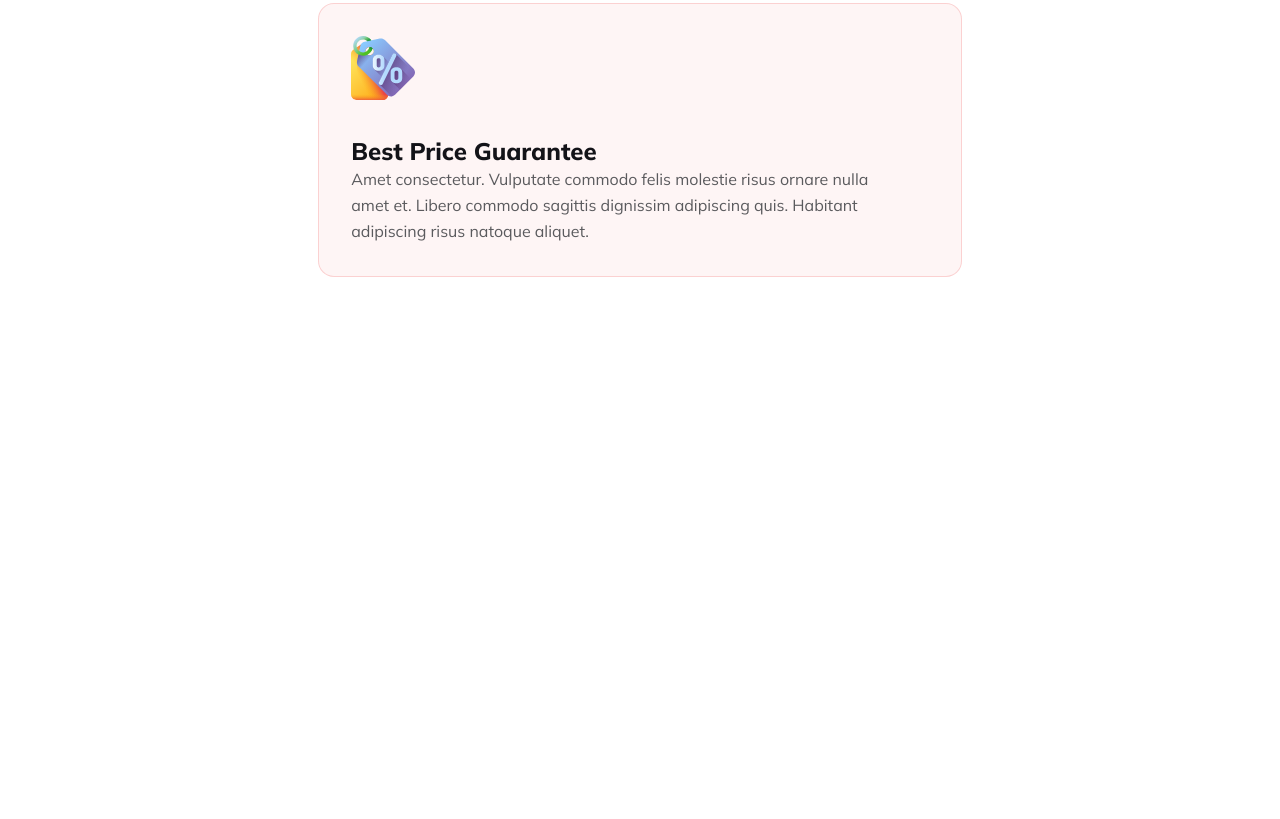
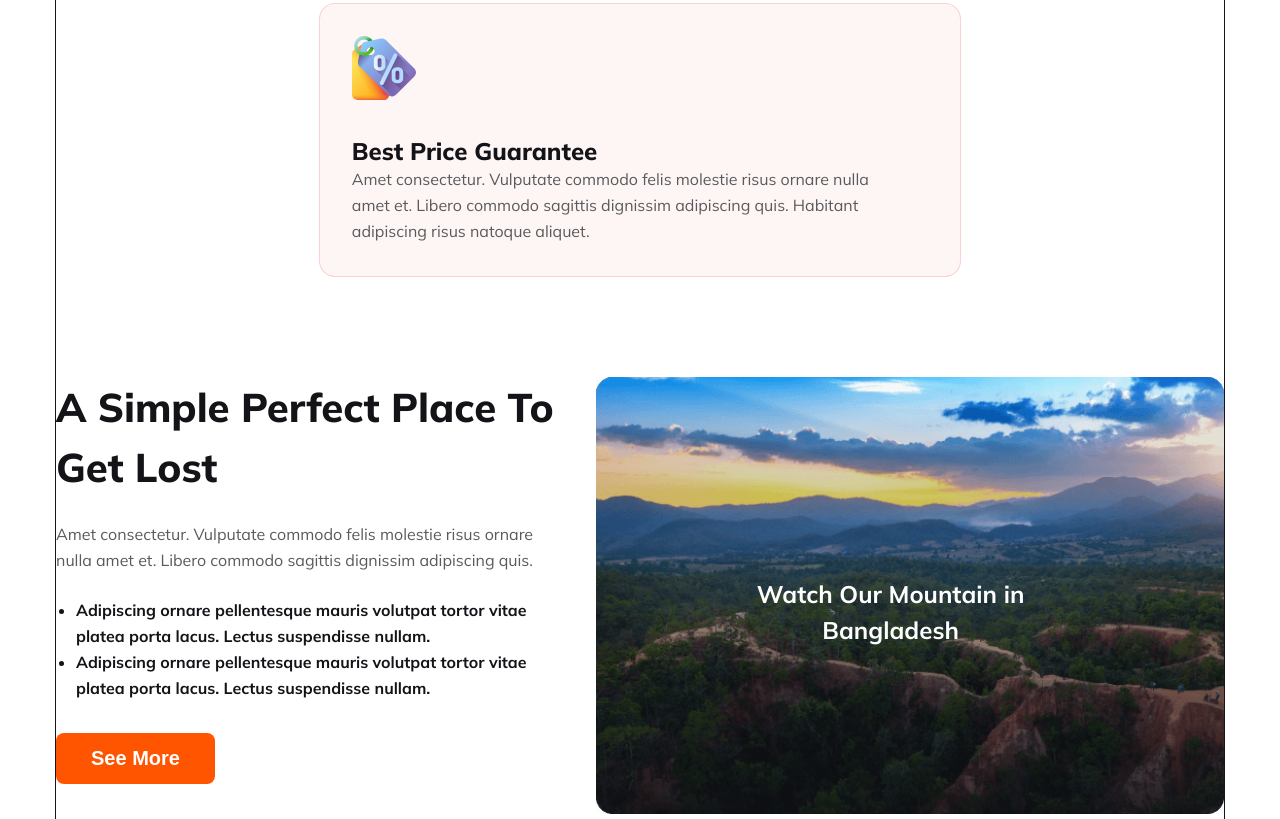
Before and after one commit to mrkhan-dev/khan-travel-a2, a plain HTML site: page index.html in a window 1280 px wide. Shown: the part 3073-3892 px from the top of the page. Before the commit the page ends 3350 px from the top, so only its background shows below. Drawn offline with Linux system fonts and the light colour scheme.

Commit message:
complete simple place section

```diff
--- a/index.html
+++ b/index.html
@@ -138,6 +138,23 @@
           </div>
         </div>
       </section>
+      <!-- place section -->
+      <section class="place">
+        <div class="place-content">
+          <h1 class="place-title">A Simple Perfect Place To Get Lost</h1>
+          <p class="place-description">
+            Amet consectetur. Vulputate commodo felis molestie risus  ornare nulla amet et. Libero commodo sagittis dignissim adipiscing quis.
+          </p>
+          <ul class="place-list">
+            <li>Adipiscing ornare pellentesque mauris volutpat tortor vitae platea porta lacus. Lectus suspendisse nullam.</li>
+            <li>Adipiscing ornare pellentesque mauris volutpat tortor vitae platea porta lacus. Lectus suspendisse nullam.</li>
+          </ul>
+          <button class="btn-primary">See More</button>
+        </div>
+        <div class="place-image">
+         <h2 class="place-image-caption">Watch Our Mountain in Bangladesh</h2>
+        </div>
+      </section>
     </main>
     <footer></footer>
   </body>
--- a/styles/style.css
+++ b/styles/style.css
@@ -11,6 +11,8 @@ body {
   font-family: "Mulish", sans-serif;
   width: 1170px;
   margin: 0 auto;
+  border-left: 1px solid #131318;
+  border-right: 1px solid #131318;
 }
 
 /* Header section start */
@@ -346,6 +348,58 @@ figcaption {
   margin-top: 24px;
 }
 
+.place {
+  margin-top: 100px;
+  display: flex;
+  gap: 24px;
+}
+
+.place-title {
+  font-size: 2.5rem;
+  color: #131318;
+  font-weight: 800;
+  line-height: 60px;
+}
+
+.place-description {
+  margin-top: 24px;
+  color: #5a5a5d;
+  font-size: 1rem;
+  font-weight: 400;
+  line-height: 26px;
+}
+
+.place-list {
+  margin-top: 24px;
+  margin-bottom: 32px;
+  color: #131318;
+  font-size: 1rem;
+  font-weight: 700;
+  line-height: 26px;
+  margin-left: 20px;
+}
+
+.place-image {
+  background-image: url("../Images/Group\ 40089.png");
+  height: 442px;
+  background-repeat: no-repeat;
+  width: 100%;
+  background-size: contain;
+  position: relative;
+}
+
+.place-image-caption {
+  width: 276px;
+  text-align: center;
+  position: absolute;
+  left: 25%;
+  top: 45%;
+  color: #fff;
+  font-size: 1.5rem;
+  font-weight: 700;
+  line-height: 36px;
+}
+
 /* responsive media query */
 
 @media screen and (max-width: 600px) {
@@ -507,4 +561,14 @@ figcaption {
   .card-3 {
     width: 100%;
   }
+
+  /* simple place section */
+  .place {
+    flex-direction: column;
+  }
+
+  .place-image-caption {
+    top: 30%;
+    left: 22%;
+  }
 }
```
